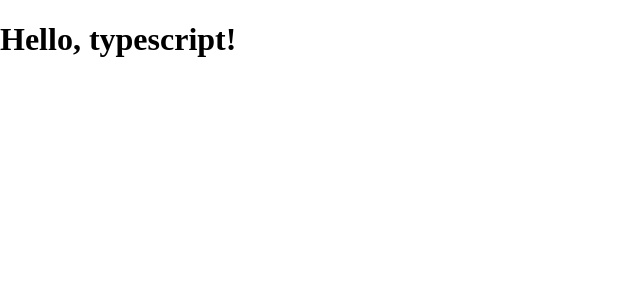
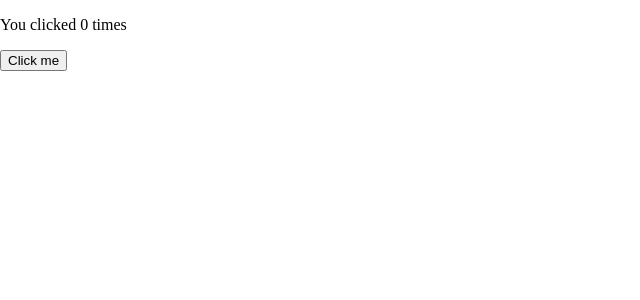
Before and after one commit to dmacthedestroyer/ts-react-starter, a React app: page / in a window 1280 px wide. Shown: the top 300 px of the page, without its empty margins (0-640 px from the left). Built offline with nearby package versions, Linux system fonts and the light colour scheme.

Commit message:
clicker interview prompt

```diff
--- a/src/index.tsx
+++ b/src/index.tsx
@@ -1,4 +1,15 @@
-import * as React from "react";
 import * as ReactDOM from "react-dom";
+import { useState } from "react";
 
-ReactDOM.render(<h1>Hello, typescript!</h1>, document.getElementById("app"));
+const Counter = () => {
+  const [count, setCount] = useState(0);
+
+  return (
+    <div>
+      <p>You clicked {count} times</p>
+      <button onClick={() => setCount(count + 1)}>Click me</button>
+    </div>
+  );
+};
+
+ReactDOM.render(<Counter />, document.getElementById("app"));
```
